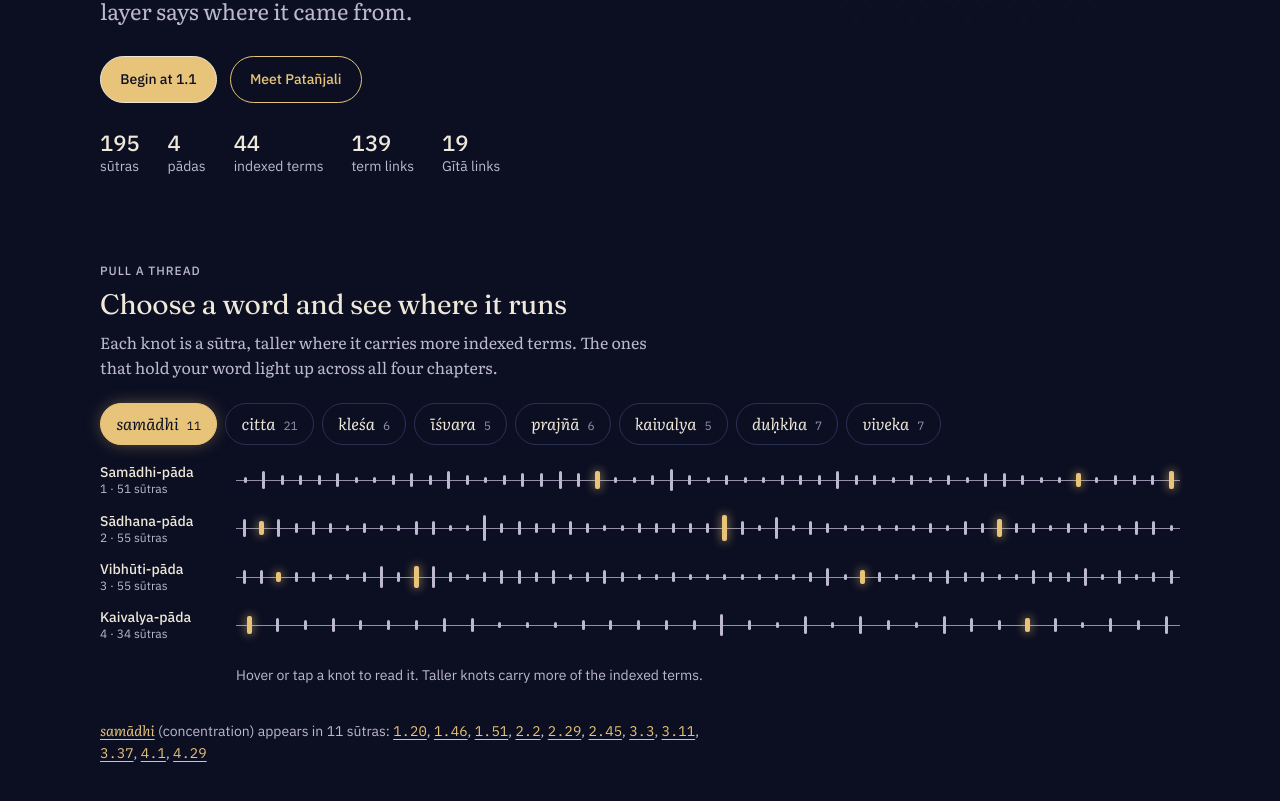
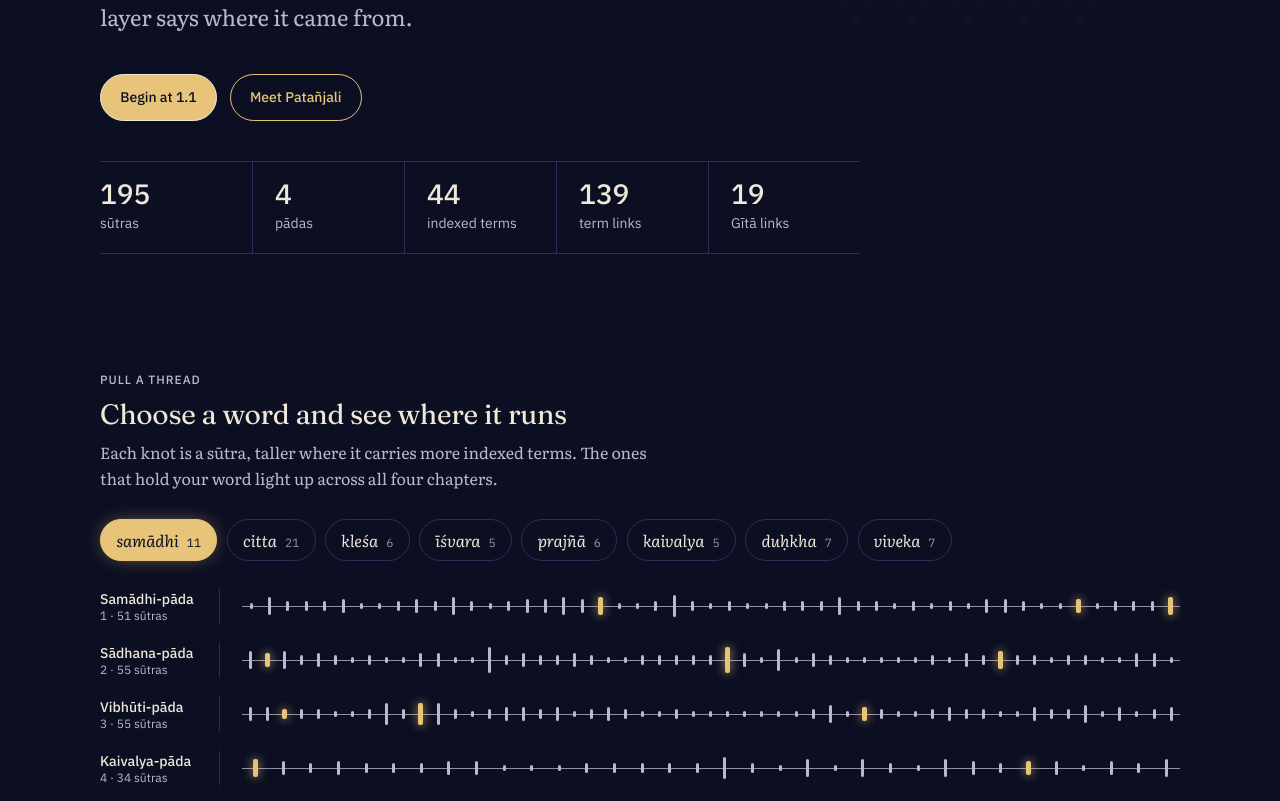
Before and after one commit to yashsharmahere/yogasutra, a Next.js app: page / in a window 1280 px wide. Shown: the part 479-1280 px from the top of the page. Built offline with nearby package versions, Linux system fonts and the light colour scheme; a web font is replaced by a local one.

Commit message:
Spacing system: scale, section rhythm, stat bar, vertical dividers, reader/term side columns, restored group headings
Co-Authored-By: Claude Sonnet 5.5 <noreply@anthropic.com>
Claude-Session: https://claude.ai/code/session_01WCxtPEENy3nUsD4HDMGYrK

```diff
--- a/app/gita/page.tsx
+++ b/app/gita/page.tsx
@@ -9,6 +9,7 @@ export default function Gita() {
       <p className="eyebrow">Bhagavad Gītā</p>
       <h1 style={{ fontSize: "var(--s-7)" }}>{g.links.length} connections</h1>
       <p className="col muted" style={{ margin: "var(--s-3) 0 var(--s-6)" }}><Grade g="editorial" /> A search over {g.verseCount} Gītā verses found {g.candidates} candidate pairs. The top {g.reviewedTop} were read by hand and {g.links.length} kept. Each says whether it is the same teaching, a shared list, or only shared wording.</p>
+      <div className="page-grid"><div className="page-main">
       <div className="rows">{g.links.map((l: any) => { const s = byId[l.ys], v = g.verses[l.bg]; return (
         <div key={l.ys + l.bg} className="row" style={{ display: "block" }}>
           <p><Link href={`/sutra/${slug(l.ys)}`}>Yoga Sūtra {l.ys}</Link> · Gītā {l.bg} · <span className="muted">{g.kinds[l.kind].split(":")[0]}</span></p>
@@ -17,6 +18,11 @@ export default function Gita() {
       <h2 style={{ fontSize: "var(--s-5)", margin: "var(--s-7) 0 var(--s-3)" }}>Rejected on reading</h2>
       <ul className="col">{g.rejected.map((r: any) => <li key={r.ys + r.bg}>YS {r.ys} and Gītā {r.bg}: {r.why}</li>)}</ul>
       <p className="prov" style={{ marginTop: "var(--s-5)" }}>Gītā Sanskrit from github.com/gita/gita (Unlicense). Only the Sanskrit is used.</p>
+      </div>
+      <aside className="page-aside" aria-label="How these were found">
+        <p className="eyebrow">How these were found</p>
+        <div className="statbar stack"><div><b>{g.verseCount}</b><span>Gītā verses searched</span></div><div><b>{g.candidates}</b><span>candidate pairs</span></div><div><b>{g.reviewedTop}</b><span>read by hand</span></div><div><b>{g.links.length}</b><span>kept</span></div></div>
+      </aside></div>
     </>
   );
 }
--- a/app/globals.css
+++ b/app/globals.css
@@ -375,3 +375,92 @@ html[data-splash="1"] body{overflow:hidden}
 .starts .ico{margin-bottom:.5rem;opacity:.9}
 .kind-h{display:flex;align-items:center;gap:.6rem;margin-bottom:var(--s-3)}
 .kind-h .eyebrow{margin:0}
+
+/* ===== Spacing system =====
+   One scale (--s-*), one section rhythm, one page-head rhythm, one divider style.
+   Dividers are 1px var(--rule) hairlines; vertical ones appear wherever two columns sit side by side. */
+:root{--section:clamp(3.5rem,7vw,5.5rem);--gutter:clamp(1.5rem,4vw,3rem)}
+main{padding-block:var(--s-7) var(--section)}
+section+section,.ornament+section{margin-top:var(--section)}
+.ornament{margin:var(--section) auto 0}
+.ornament+section{margin-top:var(--s-7)}
+.sec-h{margin-bottom:var(--s-6);gap:.6rem}
+.sec-h h2{line-height:1.15}
+
+/* page head: eyebrow, title, intro */
+#view>.eyebrow:first-child{margin-bottom:var(--s-3)}
+#view>h1{margin-bottom:var(--s-3)}
+#view>h1+p{margin-bottom:var(--s-4)}
+.crumbs{margin-bottom:var(--s-6)}
+
+/* stat bar: equal cells with vertical dividers */
+.statbar{display:grid;grid-template-columns:repeat(auto-fit,minmax(7.5rem,1fr));margin-top:var(--s-7);border-block:1px solid var(--rule);font-family:var(--f-ui);font-size:var(--s-2);color:var(--ink-2);max-width:760px}
+.statbar>div{display:grid;gap:.3rem;padding:var(--s-4) var(--s-5);border-left:1px solid var(--rule)}
+.statbar>div:first-child{border-left:0;padding-left:0}
+.statbar b{font-family:var(--f-mono);font-weight:500;color:var(--ink);font-size:var(--s-6);line-height:1}
+.statbar.stack{grid-template-columns:1fr;margin-top:var(--s-4);max-width:none}
+.statbar.stack>div{grid-template-columns:4.5rem 1fr;align-items:baseline;border-left:0;border-top:1px solid var(--rule);padding:var(--s-3) 0}
+.statbar.stack>div:first-child{border-top:0}
+.statbar.stack b{font-size:var(--s-5)}
+@media (max-width:560px){.statbar>div{padding:var(--s-3) var(--s-4)}.statbar{grid-template-columns:repeat(3,1fr)}.statbar>div:nth-child(4){border-left:0;padding-left:0}.statbar>div:nth-child(n+4){border-top:1px solid var(--rule)}}
+
+/* hero rhythm */
+.hero2 h1{margin-bottom:var(--s-6)}
+.hero-cta{margin-top:var(--s-7)}
+
+/* pull-a-thread */
+.pull{gap:var(--s-6);margin-top:var(--s-6)}
+.pull-chips{gap:.6rem}
+.thread{gap:1.25rem}
+.strand{gap:var(--s-5)}
+.strand-label{padding-right:var(--s-4);border-right:1px solid var(--rule);align-self:stretch;display:flex;flex-direction:column;justify-content:center}
+.thread-cap{margin-top:var(--s-3);padding-left:calc(7.5rem + var(--s-5) + 1px)}
+.pull-note{padding-left:calc(7.5rem + var(--s-5) + 1px);line-height:1.7}
+@media (max-width:600px){.strand-label{border-right:0;padding-right:0}.thread-cap,.pull-note{padding-left:0}}
+
+/* chips: never touch */
+.chip{margin:0 .4rem .5rem 0}
+.chips .chip{margin:0}
+.kind-h{margin-bottom:var(--s-4)}
+
+/* two-column blocks get a vertical divider */
+.def,.two{column-gap:0}
+.def>*:first-child,.two>*:first-child{padding-right:var(--gutter)}
+.def>*+*,.two>*+*{padding-left:var(--gutter);border-left:1px solid var(--rule)}
+@media (max-width:820px){.def>*:first-child,.two>*:first-child{padding-right:0}.def>*+*,.two>*+*{padding-left:0;border-left:0;padding-top:var(--s-5);border-top:1px solid var(--rule)}}
+.pair{gap:0}
+.pair>*:first-child{padding-right:var(--s-5)}
+.pair>*+*{padding-left:var(--s-5);border-left:1px solid var(--rule)}
+@media (max-width:720px){.pair>*:first-child{padding-right:0}.pair>*+*{padding-left:0;border-left:0;border-top:1px solid var(--rule);padding-top:var(--s-3);margin-top:var(--s-3)}}
+
+/* label | content rows */
+.layer{grid-template-columns:11rem minmax(0,1fr);gap:0;padding-block:var(--s-5)}
+.layer .lh{padding-right:var(--s-5);border-right:1px solid var(--rule);margin-right:var(--s-5)}
+@media (max-width:640px){.layer{grid-template-columns:1fr}.layer .lh{border-right:0;padding-right:0;margin-right:0;margin-bottom:var(--s-2)}}
+.row{grid-template-columns:3.5rem minmax(0,1fr);gap:0;padding-block:var(--s-5)}
+.row .num{border-right:1px solid var(--rule);margin-right:var(--s-4);align-self:stretch}
+.row[style*="display: block"]{display:block}
+.row[style*="display: block"] .num{border:0}
+.rows{max-width:68ch}
+
+/* reader and term pages: main column plus a quiet side column */
+.page-grid{display:grid;grid-template-columns:minmax(0,68ch) minmax(14rem,1fr);gap:0;align-items:start}
+.page-main{min-width:0;padding-right:var(--gutter)}
+.page-aside{position:sticky;top:5.5rem;padding-left:var(--gutter);border-left:1px solid var(--rule);display:grid;gap:var(--s-3);align-content:start}
+.toc{list-style:none;margin:0;padding:0;display:grid}
+.toc a{display:grid;grid-template-columns:5rem minmax(0,1fr);gap:var(--s-2);padding-block:.55rem;border-top:1px solid var(--rule);text-decoration:none;color:var(--ink);font-family:var(--f-ui);font-size:var(--s-2);line-height:1.35}
+.toc li:first-child a{border-top:0}
+.toc a:hover span:last-child{color:var(--indigo)}
+.toc .mono{color:var(--ink-3)}
+@media (max-width:900px){.page-grid{grid-template-columns:1fr}.page-main{padding-right:0}.page-aside{position:static;padding-left:0;border-left:0;border-top:1px solid var(--rule);padding-top:var(--s-5);margin-top:var(--s-7)}}
+.group{margin-top:var(--s-8)}
+.group:first-of-type{margin-top:var(--s-6)}
+.group-h{margin-bottom:var(--s-2)}
+
+/* footer */
+footer .wrap{gap:var(--s-3) var(--s-7);align-items:baseline}
+footer .wrap>span+span{padding-left:var(--s-7);border-left:1px solid var(--rule)}
+@media (max-width:720px){footer .wrap>span+span{padding-left:0;border-left:0}}
+
+.pref{display:inline-flex;align-items:center;gap:var(--s-2);flex-wrap:wrap}
+.prefs{gap:var(--s-3) var(--s-6)}
--- a/app/page.tsx
+++ b/app/page.tsx
@@ -16,7 +16,7 @@ export default function Home() {
         <h1>One text.<br /><i>One thread.</i></h1>
         <p className="lede2">The word <i>sūtra</i> means thread. Here are all {S.length} of them in Sanskrit with three public-domain translations, joined by the words they share. Every layer says where it came from.</p>
         <p className="hero-cta"><Link className="btn" href="/sutra/1-1">Begin at 1.1</Link><Link className="btn ghost" href="/patanjali">Meet Patañjali</Link></p>
-        <div className="facts"><span><b>{S.length}</b>sūtras</span><span><b>4</b>pādas</span><span><b>{C.length}</b>indexed terms</span><span><b>{D.links.length}</b>term links</span><span><b>{D.gita.links.length}</b>Gītā links</span></div>
+        <div className="statbar"><div><b>{S.length}</b><span>sūtras</span></div><div><b>4</b><span>pādas</span></div><div><b>{C.length}</b><span>indexed terms</span></div><div><b>{D.links.length}</b><span>term links</span></div><div><b>{D.gita.links.length}</b><span>Gītā links</span></div></div>
       </section>
 
       <section>
```
Also changed, not shown: app/concepts/[id]/page.tsx (+13 -2 lines), app/read/[pada]/page.tsx (+9 -3 lines), components/ReaderList.tsx (+12 -7 lines).
